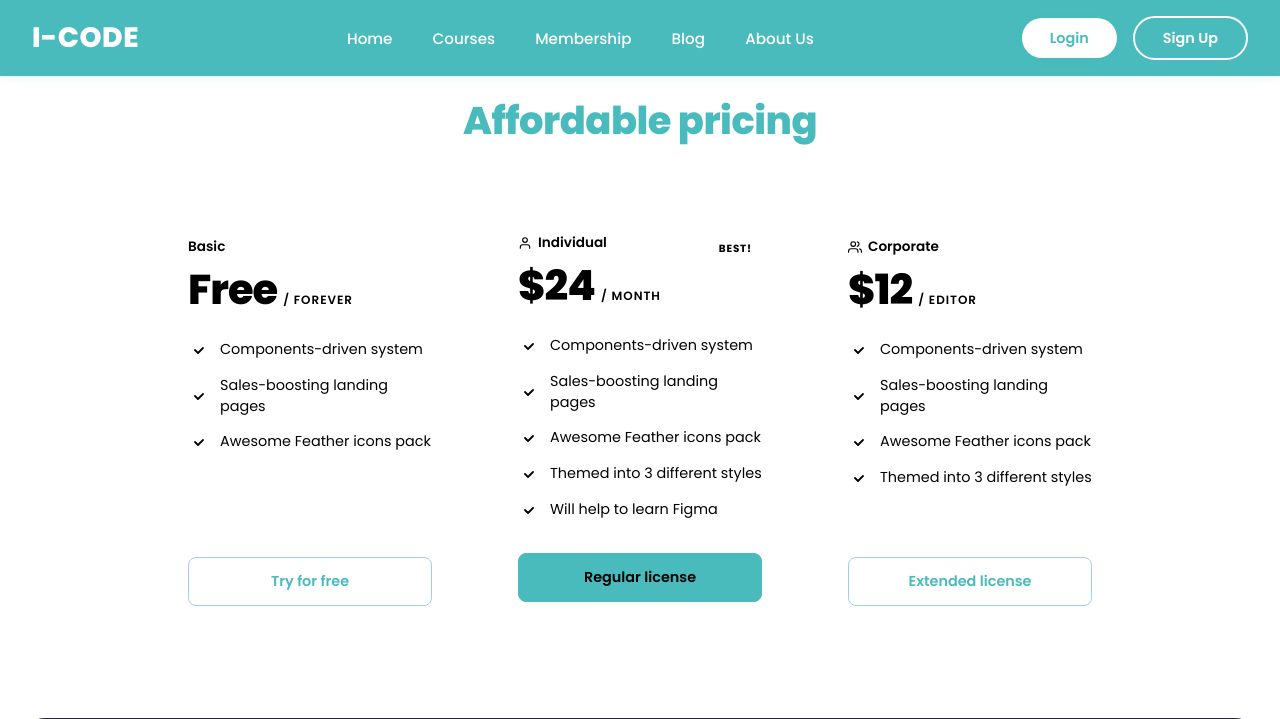
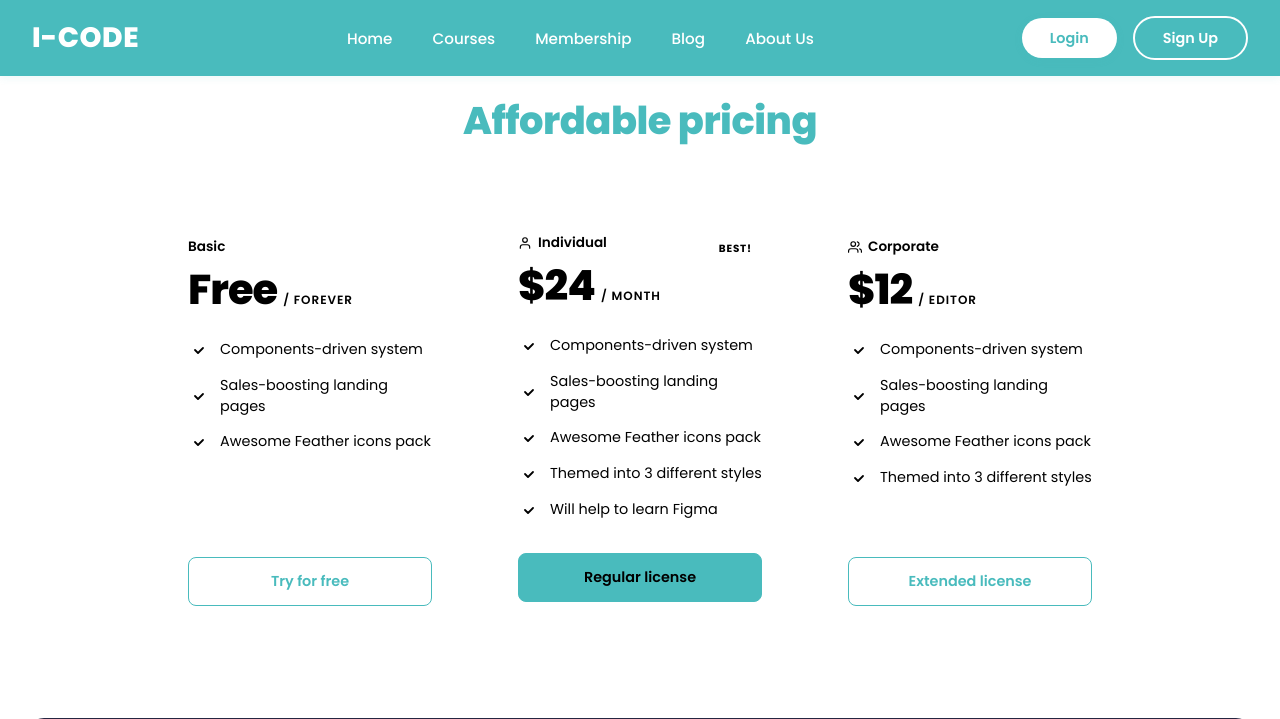
Before and after one commit to pSeudnotsudo/i-code-lab, a Django app: page //membership in a window 1280 px wide. Shown: the top 719 px of the page. Run offline with Django 5.2, Linux system fonts and the light colour scheme.

Commit message:
st:button-styling - optimize button styling

```diff
--- a/static/css/styles.css
+++ b/static/css/styles.css
@@ -1849,7 +1849,7 @@
 
 
   .ft-membership-card__btn--outline {
-    border: 1.5px solid #9DCCFF;
+    border: 1.5px solid var(--primary-teal);
     color: var(--primary-teal);
     background: transparent;
   }
```
